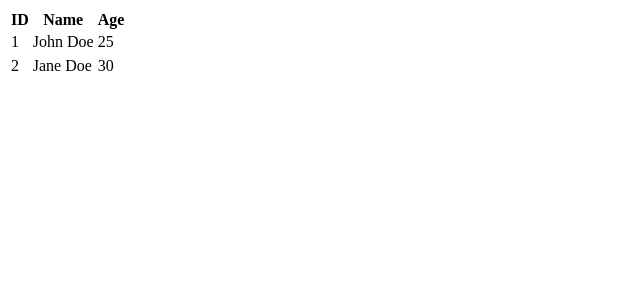
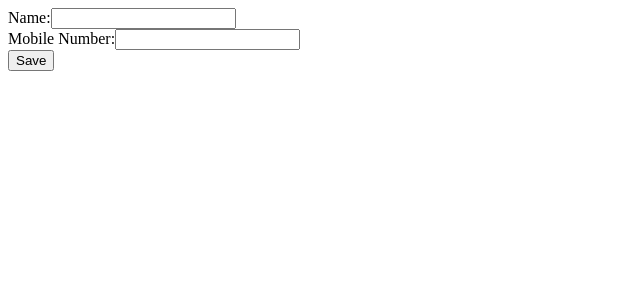
Before and after one commit to Amirsohail335/chai-react, a React (Vite) app in the folder react-chai/: page / in a window 1280 px wide. Shown: the top 300 px of the page, without its empty margins (0-640 px from the left). Built offline with nearby package versions, Linux system fonts and the light colour scheme.

Commit message:
committed

```diff
--- /dev/null
+++ b/react-chai/src/components/InputDetails/InputModal.jsx
@@ -0,0 +1,58 @@
+import React, { useState } from 'react';
+import Modal from 'react-modal';
+
+const InputModal = () => {
+  const [name, setName] = useState('');
+  const [mobile, setMobile] = useState('');
+  const [isModalOpen, setIsModalOpen] = useState(false);
+
+  const handleSave = () => {
+    setIsModalOpen(true);
+  };
+
+  const handleModalClose = () => {
+    setIsModalOpen(false);
+  };
+
+  return (
+    <div>
+      <div>
+        <label htmlFor="name">Name:</label>
+        <input
+          type="text"
+          id="name"
+          value={name}
+          onChange={(e) => setName(e.target.value)}
+        />
+      </div>
+      <div>
+        <label htmlFor="mobile">Mobile Number:</label>
+        <input
+          type="text"
+          id="mobile"
+          value={mobile}
+          onChange={(e) => setMobile(e.target.value)}
+        />
+      </div>
+      <div>
+        <button onClick={handleSave}>Save</button>
+      </div>
+
+      <Modal
+        isOpen={isModalOpen}
+        onRequestClose={handleModalClose}
+        contentLabel="User Details Modal"
+      >
+        <h2>User Details</h2>
+        <p>Name: {name}</p>
+        <p>Mobile Number: {mobile}</p>
+        <button onClick={handleModalClose}>Close</button>
+        <button onClick={() => alert('Breadcrumb Message')}>
+          Confirm and Show Breadcrumb
+        </button>
+      </Modal>
+    </div>
+  );
+};
+
+export default InputModal;
--- a/react-chai/src/main.jsx
+++ b/react-chai/src/main.jsx
@@ -3,11 +3,13 @@ import ReactDOM from "react-dom/client";
 import App from "./App.jsx";
 import ImageHeadingTitleComponent from "./components/ImageCardComponent.jsx";
 import TableComponent from "./components/TableComponent/TableComponent.jsx";
+import InputModal from "./components/InputDetails/InputModal.jsx";
 
 ReactDOM.createRoot(document.getElementById("root")).render(
   <React.StrictMode>
     <App />
     {/* <ImageHeadingTitleComponent />/ */}
-    <TableComponent/>
+    {/* <TableComponent/> */}
+    <InputModal/>
   </React.StrictMode>
 );
```
